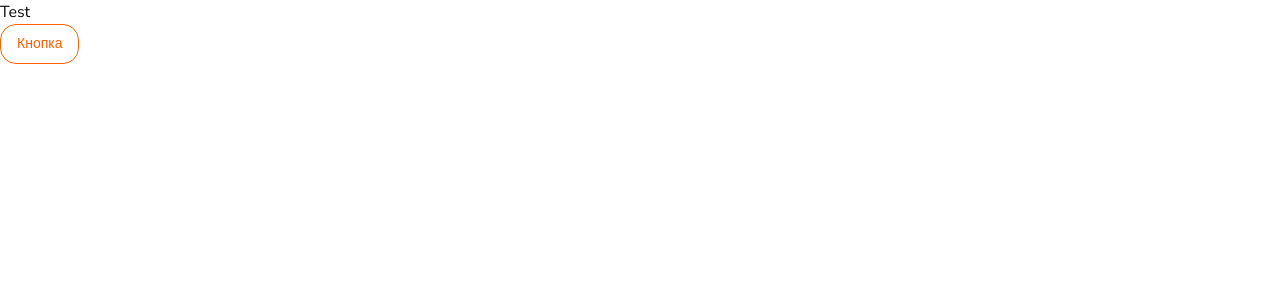
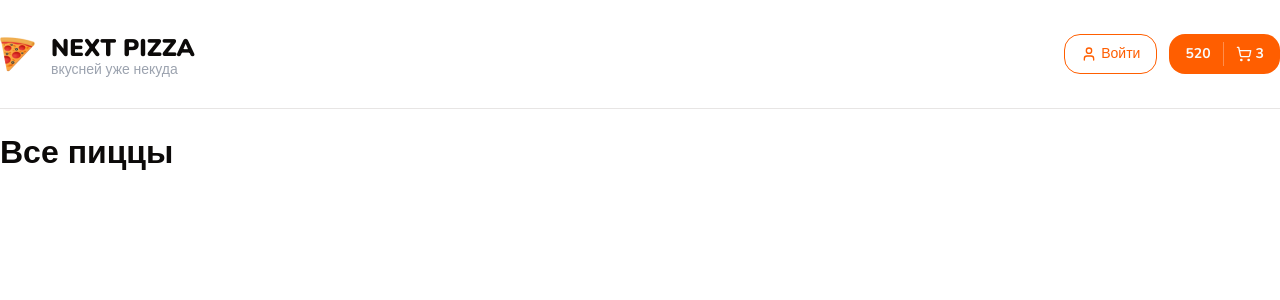
Before and after one commit to Chill-Peppa/next-pizza, a Next.js app: page / in a window 1280 px wide. Shown: the top 300 px of the page. Built offline with nearby package versions, Linux system fonts and the light colour scheme.

Commit message:
feature/main: add header and title component

```diff
--- a/app/layout.tsx
+++ b/app/layout.tsx
@@ -1,6 +1,7 @@
 import type { Metadata } from 'next';
 import { Nunito } from 'next/font/google';
 import './globals.css';
+import { Header } from '@/components/shared/header';
 
 const nunito = Nunito({
   subsets: ['cyrillic'],
@@ -21,7 +22,10 @@
   return (
     <html lang="en">
       <body className={nunito.className}>
-        <main className="min-h-screen">{children}</main>
+        <main className="min-h-screen">
+          <Header />
+          {children}
+        </main>
       </body>
     </html>
   );
--- a/app/page.tsx
+++ b/app/page.tsx
@@ -1,11 +1,11 @@
-import { Button } from '@/components/ui/button';
-import Image from 'next/image';
+import { Container, Title } from '@/components/shared';
 
 export default function Home() {
   return (
     <>
-      <h1>Test</h1>
-      <Button variant="outline">Кнопка</Button>
+      <Container className="mt-5">
+        <Title text="Все пиццы" size="lg" className="font-extrabold" />
+      </Container>
     </>
   );
 }
--- /dev/null
+++ b/components/shared/container.tsx
@@ -0,0 +1,15 @@
+import { cn } from '@/lib/utils';
+import React from 'react';
+
+interface Props {
+  className?: string;
+}
+
+export const Container: React.FC<React.PropsWithChildren<Props>> = ({
+  className,
+  children,
+}) => {
+  return (
+    <div className={cn('mx-auto max-w-[1280px]', className)}>{children}</div>
+  );
+};
--- /dev/null
+++ b/components/shared/header.tsx
@@ -0,0 +1,54 @@
+import React from 'react';
+import { cn } from '@/lib/utils';
+import { Container } from './container';
+import Image from 'next/image';
+import Link from 'next/link';
+import { Button } from '../ui';
+import { ArrowRight, ShoppingCart, User } from 'lucide-react';
+
+interface IHeaderProps {
+  className?: string;
+}
+
+export const Header: React.FC<IHeaderProps> = ({ className }) => {
+  return (
+    <header className={cn('border-b', className)}>
+      <Container className="flex items-center justify-between py-8">
+        {/* Левая часть */}
+        <Link href="/">
+          <div className="flex items-center gap-4">
+            <Image src="/logo.png" alt="Logo" width={35} height={35} />
+            <div>
+              <h1 className="text-2xl uppercase font-black">Next Pizza</h1>
+              <p className="text-sm text-gray-400 leading-3">
+                вкусней уже некуда
+              </p>
+            </div>
+          </div>
+        </Link>
+
+        {/* Правая часть */}
+        <div className="flex items-center gap-3">
+          <Button variant="outline" className="flex items-center gap-1">
+            <User size={16} />
+            Войти
+          </Button>
+          <div>
+            <Button className="group relative">
+              <b>520</b>
+              <span className="h-full w-[1px] bg-white/30 mx-3"></span>
+              <div className="flex items-center gap-1 transition duration-300 group-hover:opacity-0">
+                <ShoppingCart size={16} className="relative" strokeWidth={2} />
+                <b>3</b>
+              </div>
+              <ArrowRight
+                size={20}
+                className="absolute right-5 transition duration-300 -translate-x-2 opacity-0 group-hover:opacity-100 group-hover:translate-x-0"
+              />
+            </Button>
+          </div>
+        </div>
+      </Container>
+    </header>
+  );
+};
--- /dev/null
+++ b/components/shared/index.ts
@@ -0,0 +1,3 @@
+export { Container } from './container';
+export { Header } from './header';
+export { Title } from './title';
--- /dev/null
+++ b/components/shared/title.tsx
@@ -0,0 +1,36 @@
+import clsx from 'clsx';
+import React from 'react';
+
+type TitleSize = 'xs' | 'sm' | 'md' | 'lg' | 'xl' | '2xl';
+
+interface Props {
+  size?: TitleSize;
+  className?: string;
+  text: string;
+}
+
+export const Title: React.FC<Props> = ({ text, size = 'sm', className }) => {
+  const mapTagBySize = {
+    xs: 'h5',
+    sm: 'h4',
+    md: 'h3',
+    lg: 'h2',
+    xl: 'h1',
+    '2xl': 'h1',
+  } as const;
+
+  const mapClassNameBySize = {
+    xs: 'text-[16px] ys-text',
+    sm: 'text-[22px] ys-text',
+    md: 'text-[26px] ys-text',
+    lg: 'text-[32px] ys-display',
+    xl: 'text-[40px] ys-display',
+    '2xl': 'text-[48px] ys-display',
+  } as const;
+
+  return React.createElement(
+    mapTagBySize[size],
+    { className: clsx(mapClassNameBySize[size], className) },
+    text,
+  );
+};
--- /dev/null
+++ b/components/ui/index.ts
@@ -0,0 +1,10 @@
+export { Button } from './button';
+export { Checkbox } from './checkbox';
+export { Badge } from './badge';
+export { Dialog } from './dialog';
+export { Drawer } from './drawer';
+export { Input } from './input';
+export { Popover } from './popover';
+export { Select } from './select';
+export { Skeleton } from './skeleton';
+export { Slider } from './slider';
```
Also changed, not shown: public/logo.png (added).
